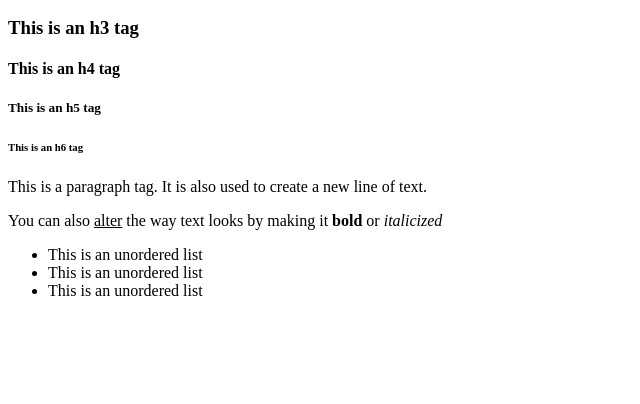
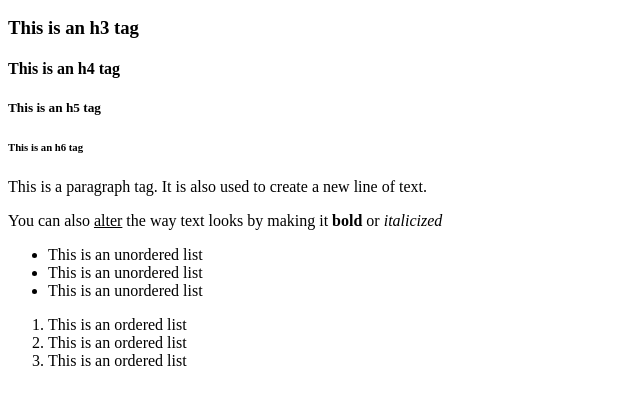
Before and after one commit to DhanushkaChandimal/html-basics, a plain HTML site: page index.html in a window 1280 px wide. Shown: the part 110-514 px from the top of the page, without its empty margins (0-640 px from the left). Drawn offline with Linux system fonts and the light colour scheme.

Commit message:
Add ordered ;ist

```diff
--- a/index.html
+++ b/index.html
@@ -32,5 +32,11 @@
             <li>This is an unordered list</li>
         </ul>
 
+        <ol>
+            <li>This is an ordered list</li>
+            <li>This is an ordered list</li>
+            <li>This is an ordered list</li>
+        </ol>
+
     </body>
 </html>
```
